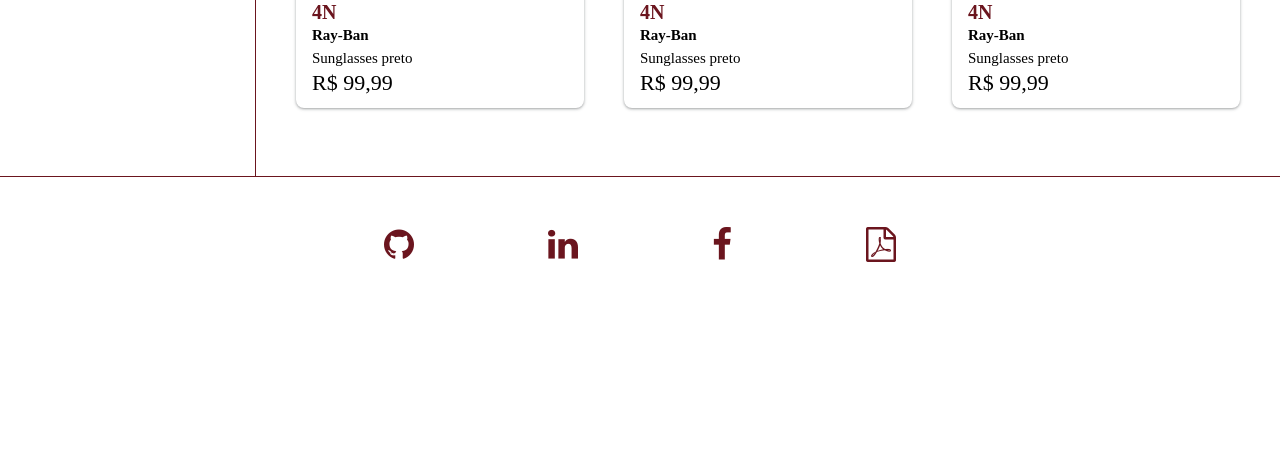
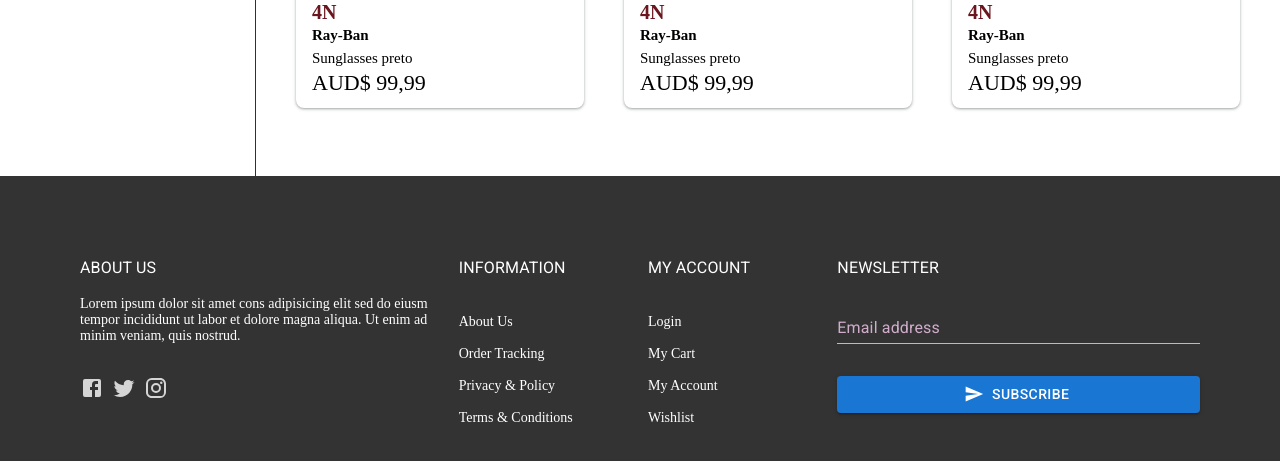
Before and after one commit to MakeRedundant/Spec-tacular-.com, a React (Vite) app: page /eyeglasses in a window 1280 px wide. Shown: the part 1971-2432 px from the top of the page. Before the commit the page ends 2283 px from the top, so only its background shows below. Built offline with nearby package versions, Linux system fonts and the light colour scheme.

Commit message:
updated footer

```diff
--- a/client/src/components/Card/index.tsx
+++ b/client/src/components/Card/index.tsx
@@ -36,7 +36,7 @@
                     color={colors.text}
                 />
                 <Text
-                    text={`R$ ${props.price},99`}
+                    text={`AUD$ ${props.price},99`}
                     size="22px"
                     color={colors.text}
                 />
--- a/client/src/components/Footer/index.tsx
+++ b/client/src/components/Footer/index.tsx
@@ -3,68 +3,189 @@
 import colors from "../../styles/colors";
 import Text from "../Text";
 import IconContainer from "../IconContainer";
-import Container from "../Container";
 
-function Footer() {
-    return (
-      <S.Footer>
-        <Container
-          flex
-          margin="50px auto"
-          width="calc(100% - 500px)"
-          justifyContent="space-evenly"
-          alignItems="center"
-        >
-          <a
-            target="_blank"
-            rel="noreferrer"
-            href="https://github.com/MakeRedundant"
+import { Box } from "@mui/system";
+import { Colors } from "../../styles/theme/index";
+import { SubscribeTf, FooterTitle } from "../../styles/footer/index";
+import FacebookIcon from "@mui/icons-material/Facebook";
+import TwitterIcon from "@mui/icons-material/Twitter";
+import InstagramIcon from "@mui/icons-material/Instagram";
+import SendIcon from "@mui/icons-material/Send";
+
+import {
+  Grid,
+  List,
+  ListItemText,
+  Typography,
+  Button,
+  Stack,
+  Container,
+} from "@mui/material";
+
+export default function Footer() {
+  return (
+    <Box
+      sx={{
+        background: Colors.shaft,
+        color: Colors.white,
+        p: { xs: 4, md: 10 },
+        pt: 12,
+        pb: 12,
+        fontSize: { xs: '12px', md: '14px' }
+      }}
+    >
+      <Grid container spacing={2} justifyContent="center">
+        <Grid item md={6} lg={4}>
+          <FooterTitle variant="body1">About us</FooterTitle>
+          <Typography variant="caption2">
+            Lorem ipsum dolor sit amet cons adipisicing elit sed do eiusm tempor
+            incididunt ut labor et dolore magna aliqua. Ut enim ad minim veniam,
+            quis nostrud.
+          </Typography>
+          <Box
+            sx={{
+              mt: 4,
+              color: Colors.dove_gray,
+            }}
           >
-            <IconContainer
-              className="fa fa-github"
-              size={35}
-              color={colors.primary}
+            <FacebookIcon sx={{ mr: 1 }} />
+            <TwitterIcon sx={{ mr: 1 }} />
+            <InstagramIcon />
+          </Box>
+        </Grid>
+        <Grid item md={6} lg={2}>
+          <FooterTitle variant="body1">information</FooterTitle>
+          <List>
+            <ListItemText>
+              <Typography lineHeight={2} variant="caption2">
+                About Us
+              </Typography>
+            </ListItemText>
+            <ListItemText>
+              <Typography lineHeight={2} variant="caption2">
+                Order Tracking
+              </Typography>
+            </ListItemText>
+            <ListItemText>
+              <Typography lineHeight={2} variant="caption2">
+                Privacy &amp; Policy
+              </Typography>
+            </ListItemText>
+            <ListItemText>
+              <Typography lineHeight={2} variant="caption2">
+                Terms &amp; Conditions
+              </Typography>
+            </ListItemText>
+          </List>
+        </Grid>
+        <Grid item md={6} lg={2}>
+          <FooterTitle variant="body1">my account</FooterTitle>
+          <List>
+            <ListItemText>
+              <Typography lineHeight={2} variant="caption2">
+                Login
+              </Typography>
+            </ListItemText>
+            <ListItemText>
+              <Typography lineHeight={2} variant="caption2">
+                My Cart
+              </Typography>
+            </ListItemText>
+            <ListItemText>
+              <Typography lineHeight={2} variant="caption2">
+                My Account
+              </Typography>
+            </ListItemText>
+            <ListItemText>
+              <Typography lineHeight={2} variant="caption2">
+                Wishlist
+              </Typography>
+            </ListItemText>
+          </List>
+        </Grid>
+        <Grid item md={6} lg={4}>
+          <FooterTitle variant="body1">newsletter</FooterTitle>
+          <Stack>
+            <SubscribeTf
+              color="primary"
+              label="Email address"
+              variant="standard"
             />
-          </a>
+            <Button
+              startIcon={<SendIcon sx={{ color: Colors.white }} />}
+              sx={{ mt: 4, mb: 4 }}
+              variant="contained"
+            >
+              Subscribe
+            </Button>
+          </Stack>
+        </Grid>
+      </Grid>
+    </Box>
+  );
+}
 
-          <a
-            target="_blank"
-            rel="noreferrer"
-            href="www.linkedin.com/in/brian-trang-developer" // LinkedIn link
-          >
-            <IconContainer
-              className="fa fa-linkedin"
-              size={35}
-              color={colors.primary}
-            />
-          </a>
 
-          <a
-            target="_blank"
-            rel="noreferrer"
-            href="https://www.facebook.com/your-facebook-profile" // Facebook link
-          >
-            <IconContainer
-              className="fa fa-facebook"
-              size={35}
-              color={colors.primary}
-            />
-          </a>
+// function Footer() {
+//     return (
+//       <S.Footer>
+//         <Container
+//           flex
+//           margin="50px auto"
+//           width="calc(100% - 500px)"
+//           justifyContent="space-evenly"
+//           alignItems="center"
+//         >
+//           <a
+//             target="_blank"
+//             rel="noreferrer"
+//             href="https://github.com/MakeRedundant"
+//           >
+//             <IconContainer
+//               className="fa fa-github"
+//               size={35}
+//               color={colors.primary}
+//             />
+//           </a>
 
-          <a
-            target="_blank"
-            rel="noreferrer"
-            href="https://drive.google.com/drive/folders/178aJT71OVJzvM4JJm0IqHat_YxyOVq7O"
-          >
-            <IconContainer
-              className="fa fa-file-pdf-o"
-              size={35}
-              color={colors.primary}
-            />
-          </a>
-        </Container>
-      </S.Footer>
-    );
-  }
+//           <a
+//             target="_blank"
+//             rel="noreferrer"
+//             href="www.linkedin.com/in/brian-trang-developer" // LinkedIn link
+//           >
+//             <IconContainer
+//               className="fa fa-linkedin"
+//               size={35}
+//               color={colors.primary}
+//             />
+//           </a>
 
-  export default Footer;
+//           <a
+//             target="_blank"
+//             rel="noreferrer"
+//             href="https://www.facebook.com/your-facebook-profile" // Facebook link
+//           >
+//             <IconContainer
+//               className="fa fa-facebook"
+//               size={35}
+//               color={colors.primary}
+//             />
+//           </a>
+
+//           <a
+//             target="_blank"
+//             rel="noreferrer"
+//             href="https://drive.google.com/drive/folders/178aJT71OVJzvM4JJm0IqHat_YxyOVq7O"
+//           >
+//             <IconContainer
+//               className="fa fa-file-pdf-o"
+//               size={35}
+//               color={colors.primary}
+//             />
+//           </a>
+//         </Container>
+//       </S.Footer>
+//     );
+//   }
+
+//   export default Footer;
--- /dev/null
+++ b/client/src/styles/footer/index.js
@@ -0,0 +1,21 @@
+import styled from "@emotion/styled";
+import {
+  TextField,
+  Typography,
+} from "@mui/material";
+import { Colors } from "../theme";
+
+export const FooterTitle = styled(Typography)(() => ({
+  textTransform: "uppercase",
+  marginBottom: "1em",
+}));
+
+export const SubscribeTf = styled(TextField)(() => ({
+  ".MuiInputLabel-root": {
+    color: Colors.secondary,
+  },
+
+  ".MuiInput-root::before": {
+    borderBottom: `1px solid ${Colors.secondary}`,
+  },
+}));
--- /dev/null
+++ b/client/src/styles/theme/index.js
@@ -0,0 +1,103 @@
+import { createTheme } from "@mui/material/styles";
+import { darken, lighten } from "polished";
+
+export const DrawerWidth = 250;
+
+export const Colors = {
+  primary: "#5f2c3e",
+  secondary: "#d1adcc",
+  success: "#4CAF50",
+  info: "#00a2ff",
+  danger: "#FF5722",
+  warning: "#FFC107",
+  dark: "#0e1b20",
+  light: "#aaa",
+  muted: "#abafb3",
+  border: "#DDDFE1",
+  inverse: "#2F3D4A",
+  shaft: "#333",
+  ///////////////
+  // Grays
+  ///////////////
+  dim_grey: "#696969",
+  dove_gray: "#d5d5d5",
+  body_bg: "#f3f6f9",
+  light_gray: "rgb(230,230,230)",
+  ///////////////
+  // Solid Color
+  ///////////////
+  white: "#fff",
+  black: "#000",
+};
+
+const theme = createTheme({
+  palette: {
+    primary: {
+      main: Colors.primary,
+    },
+    secondary: {
+      main: Colors.secondary,
+    },
+  },
+
+  components: {
+    MuiButton: {
+      defaultProps: {
+        disableRipple: true,
+        disableElevation: true,
+      },
+    },
+    MuiTooltip: {
+      defaultProps: {
+        arrow: true,
+      },
+      styleOverrides: {
+        tooltip: {
+          background: Colors.primary,
+        },
+        arrow: {
+          color: Colors.primary,
+        },
+      },
+    },
+    MuiDrawer: {
+      styleOverrides: {
+        paper: {
+          width: DrawerWidth,
+          background: Colors.primary,
+          color: Colors.secondary,
+          borderRadius: '0px 100px 0px 0px',
+          borderRight: `1px solid ${Colors.primary}`
+        }
+      }
+    },
+    MuiDivider: {
+      styleOverrides: {
+        root: {
+          borderColor: lighten(0.2, Colors.primary)
+        }
+      }
+    },
+    MyShopButton: {
+      styleOverrides: {
+        root: {
+          color: Colors.white,
+        },
+        primary: {
+          background: Colors.primary,
+          "&:hover": {
+            background: lighten(0.05, Colors.primary),
+          },
+        },
+        secondary: {
+          background: `${Colors.secondary}`,
+          "&:hover": {
+            background: lighten(0.05, Colors.primary),
+          },
+        },
+      },
+    },
+  },
+});
+
+export default theme;
--- a/package.json
+++ b/package.json
@@ -13,6 +13,7 @@
     "@emotion/styled": "^11.10.5",
     "@mui/material": "^5.5.3",
     "@reduxjs/toolkit": "^1.9.0",
+    "polished": "^4.2.2",
     "react": "^18.2.0",
     "react-dom": "^18.2.0",
     "react-material-ui-carousel": "^3.4.2",
```
Also changed, not shown: 1 other file (tests, documents, lock files or other folders).
